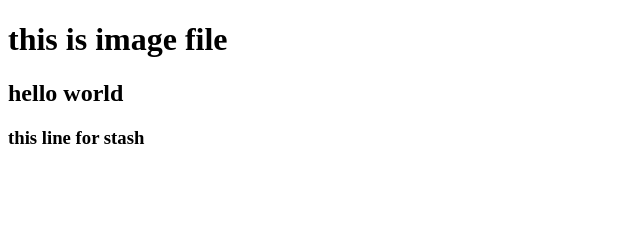
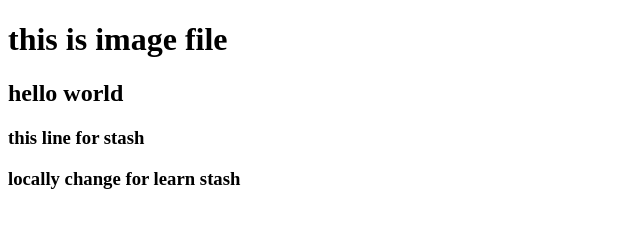
Before and after one commit to hiteshjogiya/day2practice, a plain HTML site: page image.html in a window 1280 px wide. Shown: the whole page, without its empty margins (0-640 px from the left). Drawn offline with Linux system fonts and the light colour scheme.

Commit message:
in spash accept both change

```diff
--- a/image.html
+++ b/image.html
@@ -9,6 +9,7 @@
         </h1>
         <h2>hello world</h2>
         <h3>this line for stash</h3>
+        <h3>locally change for learn stash</h3>
 
     </body>
 </html>
```
